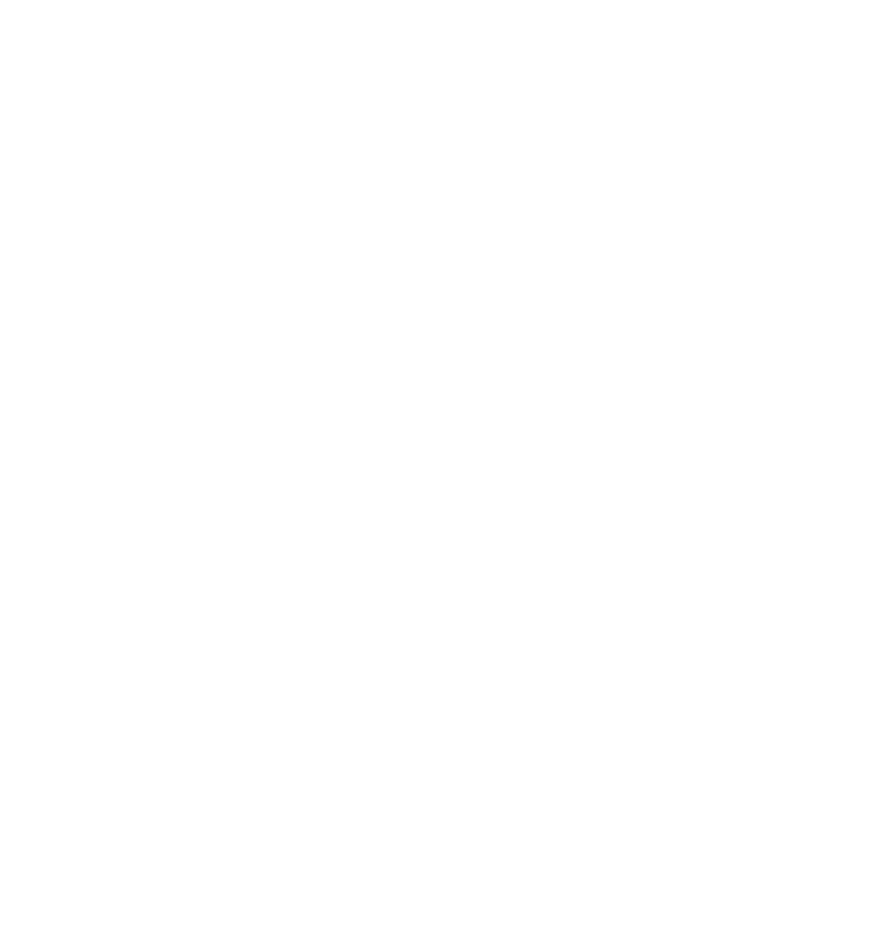
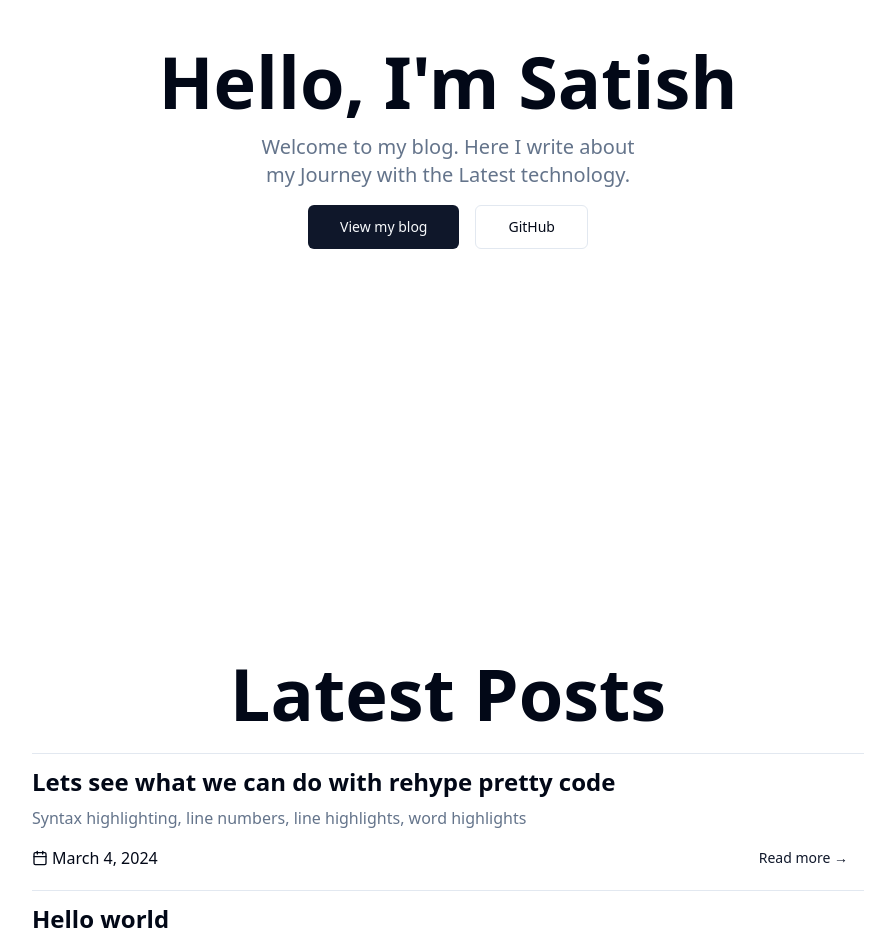
Before and after one commit to satish860/bytecrafts, a Next.js app: page / in a window 1280 px wide. Shown: the part 180-1127 px from the top of the page, without its empty margins (192-1087 px from the left). Before the commit the page ends 800 px from the top, so only its background shows below. Built offline with nearby package versions, Linux system fonts and the light colour scheme.

Commit message:
Added the Home Page

```diff
--- a/src/app/page.tsx
+++ b/src/app/page.tsx
@@ -1,7 +1,60 @@
-import Image from "next/image";
+import { buttonVariants } from "@/components/ui/button";
+import { siteConfig } from "@/lib/utils";
+import { cn, sortPosts } from "@/lib/utils";
+import { posts } from "#site/content";
+import Link from "next/link";
+import { PostItem } from "@/components/post-item";
 
 export default function Home() {
+  const latestPosts = sortPosts(posts).slice(0, 5);
   return (
-   <h1>My Blog Engine</h1>
+    <>
+      <section className="space-y-6 pb-8 pt-6 md:pb-12 md:mt-10 lg:py-32">
+        <div className="container flex flex-col gap-4 text-center">
+          <h1 className="text-3xl sm:text-5xl md:text-6xl lg:text-7xl font-black text-balance">
+            Hello, I&apos;m Satish
+          </h1>
+          <p className="max-w-[42rem] mx-auto text-muted-foreground sm:text-xl text-balance">
+            Welcome to my blog. Here I write about my Journey with the Latest technology.
+          </p>
+          <div className="flex flex-col gap-4 justify-center sm:flex-row">
+            <Link
+              href="/blog"
+              className={cn(buttonVariants({ size: "lg" }), "w-full sm:w-fit")}
+            >
+              View my blog
+            </Link>
+            <Link
+              href={siteConfig.links.github}
+              target="_blank"
+              rel="noreferrer"
+              className={cn(
+                buttonVariants({ variant: "outline", size: "lg" }),
+                "w-full sm:w-fit"
+              )}
+            >
+              GitHub
+            </Link>
+          </div>
+        </div>
+      </section>
+      <section className="container max-w-4xl py-6 lg:py-10 flex flex-col space-y-6 mt-60">
+        <h2 className="text-3xl sm:text-5xl md:text-6xl lg:text-7xl font-black text-center">
+          Latest Posts
+        </h2>
+        <ul className="flex flex-col">
+          {latestPosts.map((post) => (
+            <li key={post.slug} className="first:border-t first:border-border">
+              <PostItem
+                slug={post.slug}
+                title={post.title}
+                description={post.description}
+                date={post.date}
+              />
+            </li>
+          ))}
+        </ul>
+      </section>
+    </>
   );
 }
```
